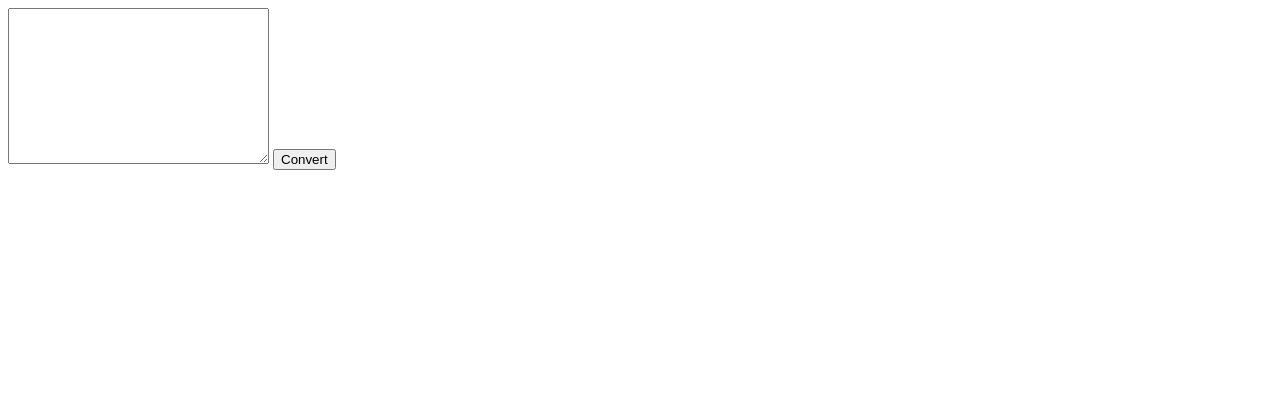
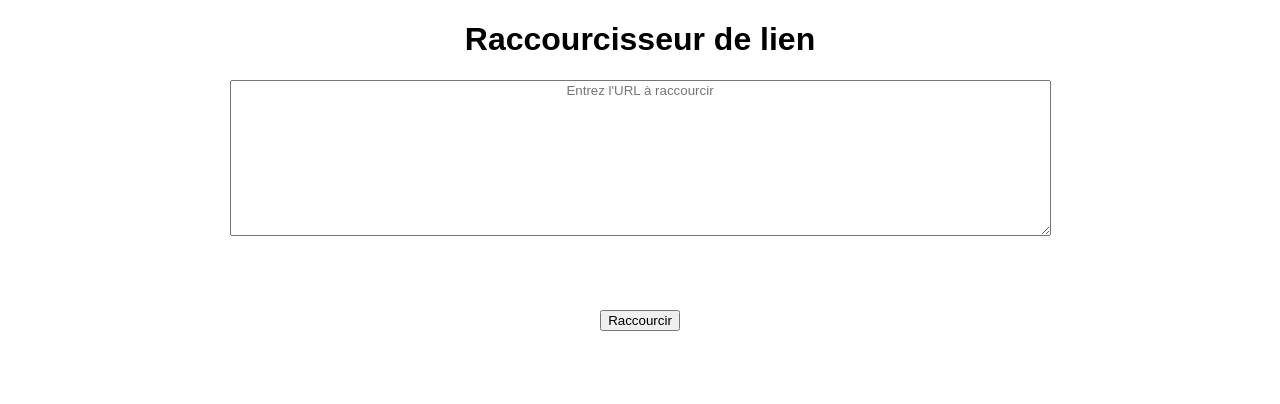
Before and after one commit to johannzs/urlcleaner, a plain HTML site: page index.html in a window 1280 px wide. Drawn offline with Linux system fonts and the light colour scheme.

Commit message:
Adding some style onto the page

```diff
--- a/index.html
+++ b/index.html
@@ -1,3 +1,26 @@
+<!DOCTYPE html>
+<html lang="en">
+<head>
+    <meta charset="UTF-8">
+    <meta http-equiv="X-UA-Compatible" content="IE=edge">
+    <meta name="viewport" content="width=device-width, initial-scale=1.0">
+    <title>URL Shortener</title>
+    <style>
+        * {
+          font-family: Arial, Helvetica, sans-serif;
+          text-align: center;
+        }
+        button {
+            display: block;
+            margin: 70px auto;
+        }
+        div div {
+            border: 1px solid;
+            padding: 15px;
+        }
+    </style>
+</head>
+<body>
     <script>
         function formatURL(queryString) {
           const params = new URLSearchParams(queryString.replace(/\s/g, ''));
@@ -7,11 +30,12 @@ function formatURL(queryString) {
           }
         });
         const cleaned = decodeURIComponent(params);
-document.getElementById('message').innerHTML = cleaned;
+        document.getElementById('message').innerHTML = "<h2>Résultat :</h2>" + "<div>" + cleaned + "</div>";
         }
         </script>
-
-
-<textarea name="url" id="url" cols="30" rows="10"></textarea>
-<button type="button" onclick="formatURL(document.getElementById('url').value)">Convert</button>
+        <h1>Raccourcisseur de lien</h1>
+        <textarea name="url" id="url" cols="100" rows="10" placeholder="Entrez l'URL à raccourcir"></textarea>
+        <button type="button" onclick="formatURL(document.getElementById('url').value)">Raccourcir</button>
         <div id="message"></div>
+</body>
+</html>
```
Lines whose indentation alone changed are shown as unchanged.
